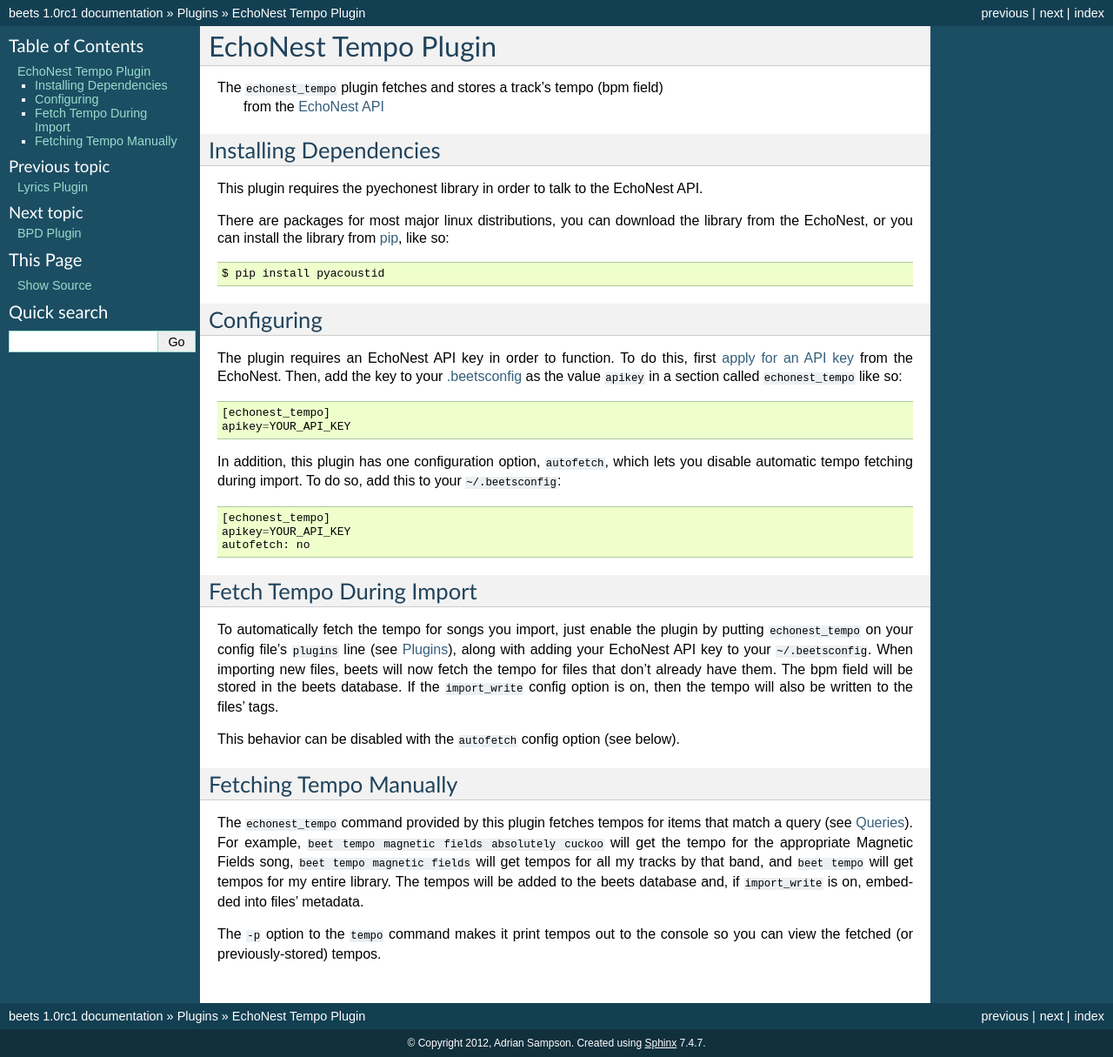
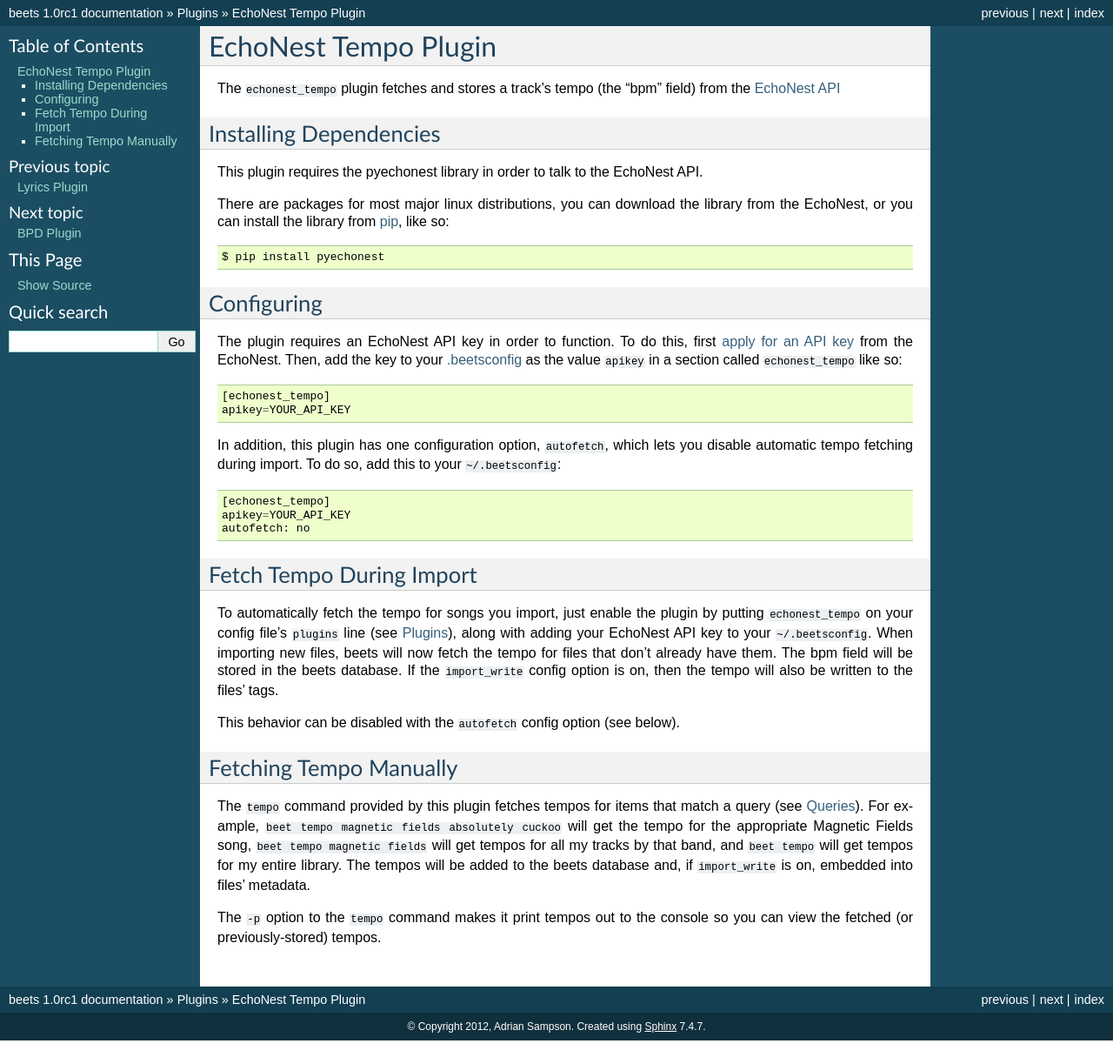
Before and after one commit to google-code-export/beets, a Sphinx documentation site: the page built from docs/plugins/echonest_tempo.rst, in a window 1280 px wide. Shown: the whole page at 87% size. Built offline with Sphinx 7.4.7, drawn with Linux system fonts in a browser that asks for light colours.

Commit message:
echonest_tempo: changelog + doc fixes + print fix

```diff
--- a/docs/changelog.rst
+++ b/docs/changelog.rst
@@ -10,6 +10,8 @@
 * New plugin: :doc:`/plugins/fuzzy_search` lets you find albums and tracks using
   fuzzy string matching so you don't have to type (or even remember) their exact
   names. Thanks to Philippe Mongeau.
+* New plugin: :doc:`/plugins/echonest_tempo` fetches tempo (BPM) information
+  from `The Echo Nest`_. Thanks to David Brenner.
 * New plugin: :doc:`/plugins/the` adds a template function that helps format
   text for nicely-sorted directory listings. Thanks to Blemjhoo Tezoulbr.
 * New plugin: :doc:`/plugins/zero` filters out undesirable fields before they
@@ -80,6 +82,7 @@
 * Changed plugin loading so that modules can be imported without
   unintentionally loading the plugins they contain.
 
+.. _The Echo Nest: http://the.echonest.com/
 .. _Tomahawk resolver: http://beets.radbox.org/blog/tomahawk-resolver.html
 .. _mp3gain: http://mp3gain.sourceforge.net/download.php
 .. _aacgain: http://aacgain.altosdesign.com
--- a/docs/plugins/echonest_tempo.rst
+++ b/docs/plugins/echonest_tempo.rst
@@ -1,8 +1,8 @@
 EchoNest Tempo Plugin
-=============
+=====================
 
-The ``echonest_tempo`` plugin fetches and stores a track's tempo (bpm field)
- from the `EchoNest API`_
+The ``echonest_tempo`` plugin fetches and stores a track's tempo (the "bpm"
+field) from the `EchoNest API`_
 
 .. _EchoNest API: http://developer.echonest.com/
 
@@ -16,7 +16,7 @@
 library from the EchoNest, or you can install the library from `pip`_,
 like so::
 
-    $ pip install pyacoustid
+    $ pip install pyechonest
 
 .. _pip: http://pip.openplans.org/
 
@@ -42,7 +42,7 @@
 .. _apply for an API key: http://developer.echonest.com/account/register
 
 Fetch Tempo During Import
---------------------------
+-------------------------
 
 To automatically fetch the tempo for songs you import, just enable the plugin
 by putting ``echonest_tempo`` on your config file's ``plugins`` line (see
@@ -55,9 +55,9 @@
 This behavior can be disabled with the ``autofetch`` config option (see below).
 
 Fetching Tempo Manually
-------------------------
+-----------------------
 
-The ``echonest_tempo`` command provided by this plugin fetches tempos for
+The ``tempo`` command provided by this plugin fetches tempos for
 items that match a query (see :doc:`/reference/query`). For example,
 ``beet tempo magnetic fields absolutely cuckoo`` will get the tempo for the
 appropriate Magnetic Fields song, ``beet tempo magnetic fields`` will get
```
Also changed, not shown: 2 other files.
